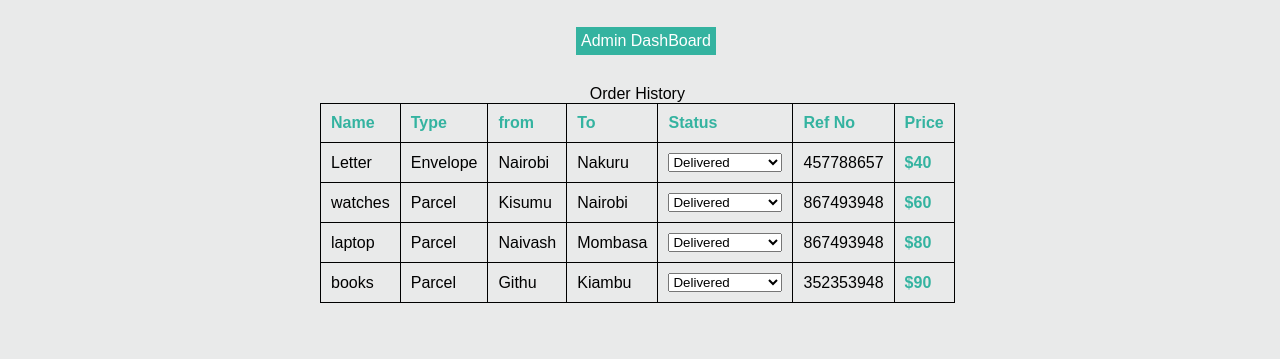
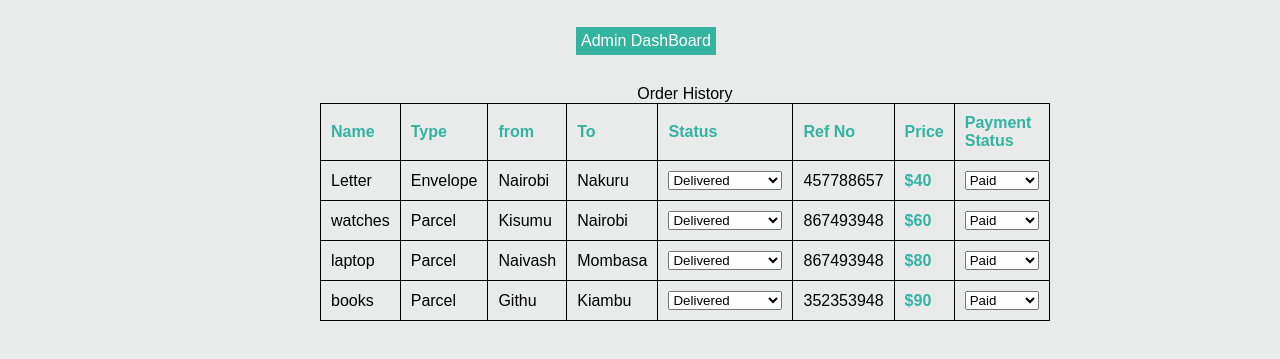
Before and after one commit to Victor-Kinoti/SendIT, a plain HTML site: page UI/admin.html in a window 1280 px wide. Shown: the part 53-412 px from the top of the page. Drawn offline with Linux system fonts and the light colour scheme.

Commit message:
[Finishes #161672520] admin can change payment status

```diff
--- a/UI/admin.html
+++ b/UI/admin.html
@@ -34,7 +34,7 @@
                       <th>Status</th>
                       <th>Ref No</th>
                       <th>Price</th>
-
+                      <th>Payment Status</th>
                   </tr>
                   <tr>
                         <td>Letter</td>
@@ -50,7 +50,12 @@
                         </td>
                         <td>457788657</td>
                         <th>$40</th>
-
+                        <td>
+                                <select>
+                                        <option value="">Paid</option>
+                                        <option value="Yes">Not Paid</option>
+                            </select>
+                        </td>
 
                     </tr>
                     <tr>
@@ -67,7 +72,12 @@
                             </td>
                             <td>867493948</td>
                             <th>$60</th>
-
+                            <td>
+                                    <select>
+                                            <option value="">Paid</option>
+                                            <option value="Yes">Not Paid</option>
+                                </select>
+                            </td>
 
                      </tr>
 
@@ -85,7 +95,12 @@
                             </td>
                             <td>867493948</td>
                             <th>$80</th>
-
+                            <td>
+                                    <select>
+                                            <option value="">Paid</option>
+                                            <option value="Yes">Not Paid</option>
+                                </select>
+                            </td>
                      </tr>
 
                      <tr>
@@ -102,7 +117,12 @@
                             </td>
                             <td>352353948</td>
                             <th>$90</th>
-
+                            <td>
+                                    <select>
+                                            <option value="">Paid</option>
+                                            <option value="Yes">Not Paid</option>
+                                </select>
+                            </td>
                      </tr>
 
               </table>
```
